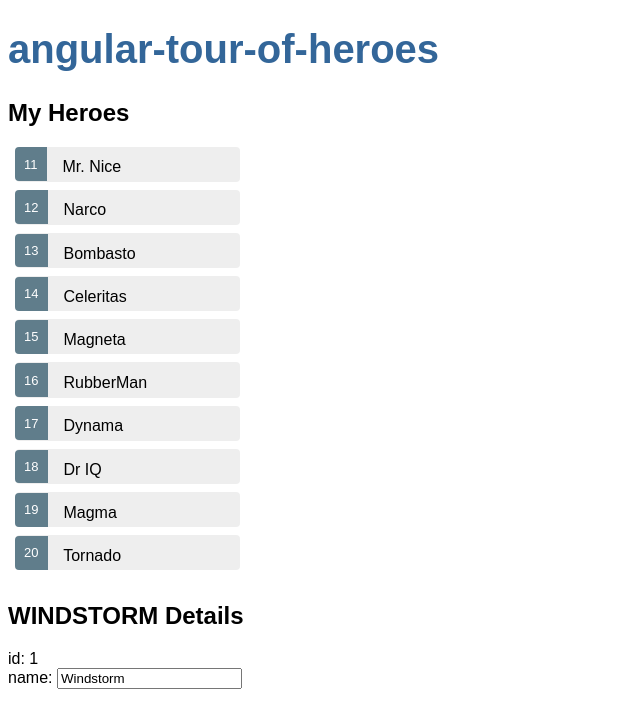
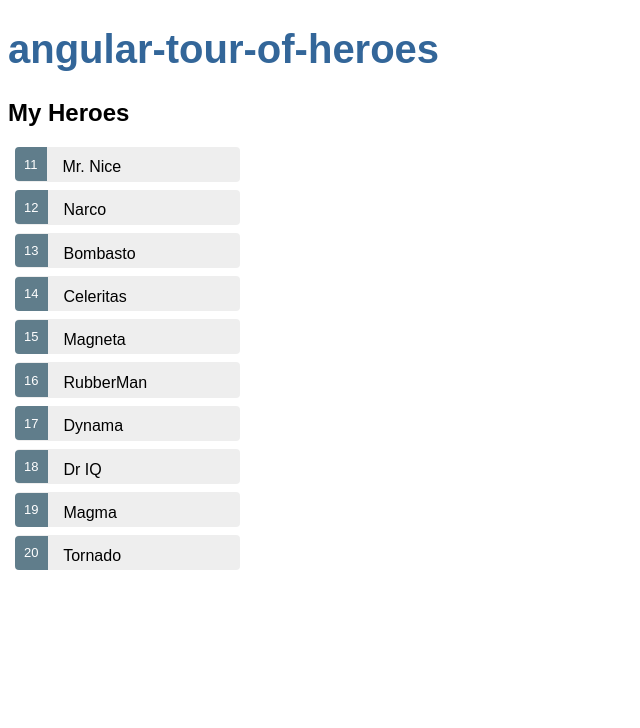
Before and after one commit to comcaptain/study, an Angular app in the folder angular7/angular-tour-of-heroes/: page / in a window 1280 px wide. Shown: the top 728 px of the page, without its empty margins (0-640 px from the left). Built offline with nearby package versions, Linux system fonts and the light colour scheme.

Commit message:
Bind listener and use if-statement

```diff
--- a/angular7/angular-tour-of-heroes/src/app/heroes/heroes.component.html
+++ b/angular7/angular-tour-of-heroes/src/app/heroes/heroes.component.html
@@ -1,14 +1,16 @@
 <h2>My Heroes</h2>
 <ul class="heroes">
-	<li *ngFor="let hero of heroes">
+	<li *ngFor="let hero of heroes" (click)="onSelect(hero)">
 		<span class="badge">{{hero.id}}</span> {{hero.name}}
 	</li>
 </ul>
 
-<h2>{{hero.name | uppercase}} Details</h2>
-<div><span>id: </span>{{hero.id}}</div>
-<div>
-	<label>name:
-		<input placeholder="name" [(ngModel)]="hero.name" />
-	</label>
+<div *ngIf="selectedHero">
+	<h2>{{selectedHero.name | uppercase}} Details</h2>
+	<div><span>id: </span>{{selectedHero.id}}</div>
+	<div>
+		<label>name:
+			<input placeholder="name" [(ngModel)]="selectedHero.name" />
+		</label>
+	</div>
 </div>
--- a/angular7/angular-tour-of-heroes/src/app/heroes/heroes.component.ts
+++ b/angular7/angular-tour-of-heroes/src/app/heroes/heroes.component.ts
@@ -9,15 +9,16 @@
 })
 export class HeroesComponent implements OnInit {
 
-	hero = {
-		id: 1,
-		name: 'Windstorm'
-	}
+	selectedHero: Hero;
 
 	heroes = HEROES
 
 	constructor() { }
 
+	onSelect(hero: Hero): void {
+		this.selectedHero = hero;
+	}
+
 	ngOnInit() {
 	}
 
```
Also changed, not shown: 1 other file (tests, documents, lock files or other folders).
